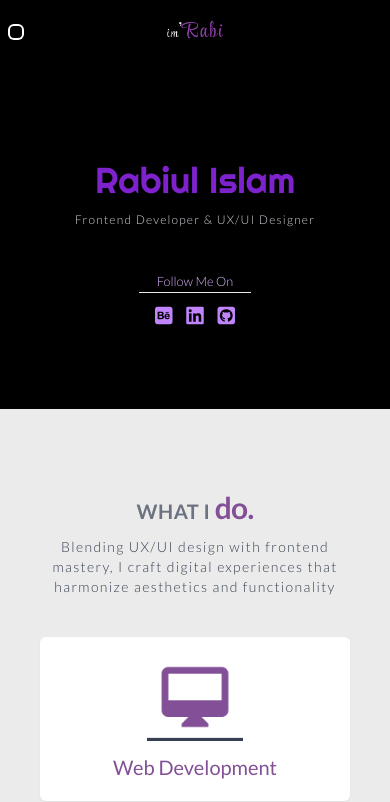
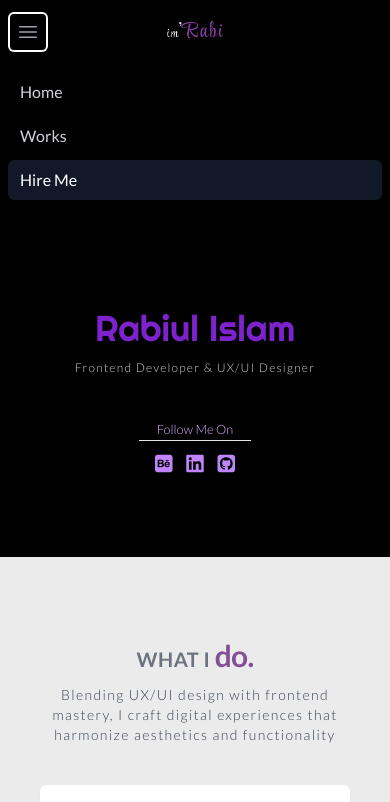
Before and after one commit to Rabi-Mezan/imRabi, a plain HTML site: page Index.html in a window 390 px wide. Both pictures are taken after a click on the button "Open main menu". Shown: the top 802 px of the page. Drawn offline with nearby package versions, Linux system fonts and the light colour scheme.

Commit message:
mobile menu added

```diff
--- a/Index.html
+++ b/Index.html
@@ -33,11 +33,15 @@
     </style>
 
 
+
+
+
 </head>
 
 
 
 <body style="font-family: lato; background-color: #EBEBEB; overscroll-behavior-x: none;">
+
 
     <section class="nav sticky top-0 scr">
         <nav class="bg-black">
@@ -45,27 +49,18 @@
                 <div class="relative flex h-16 items-center justify-between">
                     <div class="absolute inset-y-0 left-0 flex items-center sm:hidden">
                         <!-- Mobile menu button-->
-                        <button type="button"
+                        <button id="mobile-menu-btn" type="button"
                             class="relative inline-flex items-center justify-center rounded-md p-2 text-gray-400 hover:bg-gray-700 hover:text-white focus:outline-none focus:ring-2 focus:ring-inset focus:ring-white"
                             aria-controls="mobile-menu" aria-expanded="false">
                             <span class="absolute -inset-0.5"></span>
                             <span class="sr-only">Open main menu</span>
-                            <!--
-                      Icon when menu is closed.
-
-                      Menu open: "hidden", Menu closed: "block"
-                    -->
-                            <svg class="
-                           hidden block h-6 w-6" fill="none" viewBox="0 0 24 24" stroke-width="1.5"
+                            <!-- Icon when menu is closed -->
+                            <svg class="block h-6 w-6" fill="none" viewBox="0 0 24 24" stroke-width="1.5"
                                 stroke="currentColor" aria-hidden="true">
                                 <path stroke-linecap="round" stroke-linejoin="round"
                                     d="M3.75 6.75h16.5M3.75 12h16.5m-16.5 5.25h16.5" />
                             </svg>
-                            <!--
-                      Icon when menu is open.
-
-                      Menu open: "block", Menu closed: "hidden"
-                    -->
+                            <!-- Icon when menu is open -->
                             <svg class="hidden h-6 w-6" fill="none" viewBox="0 0 24 24" stroke-width="1.5"
                                 stroke="currentColor" aria-hidden="true">
                                 <path stroke-linecap="round" stroke-linejoin="round" d="M6 18L18 6M6 6l12 12" />
@@ -76,18 +71,14 @@
                         <div class="flex flex-shrink-0 items-center">
                             <a href="#">
                                 <img class="h-8 w-auto" src="/Assests/logo2.png" alt="Your Company">
-
                             </a>
-
                         </div>
-
                     </div>
                     <div
                         class="absolute inset-y-0 right-0 flex items-center pr-2 sm:static sm:inset-auto sm:ml-6 sm:pr-0">
                         <div class="hidden sm:ml-6 sm:block" style="font-family: lato;letter-spacing: 2px;">
                             <div class="flex space-x-4">
                                 <!-- Current: "bg-gray-900 text-white", Default: "text-gray-300 hover:bg-gray-700 hover:text-white" -->
-
                                 <a href="#services"
                                     class="text-gray-300 hover:underline hover:hover:decoration-solid hover:text-white  px-3 py-2 text-sm font-medium">services.</a>
                                 <a href="#works"
@@ -99,21 +90,19 @@
                                 </a>
                             </div>
                         </div>
-
                     </div>
                 </div>
             </div>
 
             <!-- Mobile menu, show/hide based on menu state. -->
-            <div class="hidden" id="mobile-menu">
+            <div class="hidden sm:hidden" id="mobile-menu">
                 <div class="space-y-1 px-2 pb-3 pt-2">
                     <!-- Current: "bg-gray-900 text-white", Default: "text-gray-300 hover:bg-gray-700 hover:text-white" -->
-
-                    <a href="#"
+                    <a href="#home"
                         class="text-gray-300 hover:bg-gray-700 hover:text-white block rounded-md px-3 py-2 text-base font-medium">Home</a>
-                    <a href="#"
+                    <a href="#works"
                         class="text-gray-300 hover:bg-gray-700 hover:text-white block rounded-md px-3 py-2 text-base font-medium">Works</a>
-                    <a href="#" class="bg-gray-900 text-white block rounded-md px-3 py-2 text-base font-medium"
+                    <a href="#contact" class="bg-gray-900 text-white block rounded-md px-3 py-2 text-base font-medium"
                         aria-current="page">Hire Me</a>
                 </div>
             </div>
@@ -159,6 +148,33 @@
 
 
     <!-- banner end -->
+    <!---------------------- about me start ------------------>
+    <!--
+    <section class="about-me lg:mt-40 mt-20 mb-30 w-3/4 mx-auto">
+        <h2 class="lg:text-2xl text-xl font-semibold text-gray-500 text-center tracking-wide">ABOUT <span
+                class="lg:text-4xl text-3xl font-bold tracking-tight" style="color: #834f96;">me.</span></h2>
+
+        <div class="info grid lg:grid-cols-2 lg:my-20">
+            <div class="text-info">
+                <p class="lg:w-full  text-sm text-gray-700 text-left tracking-widest font-extralight mt-3 mx-auto">
+
+                    Hello, I'm Rabiul Islam, a Frontend Developer and a UX/UI Designer hailing from Dhaka, Bangladesh.
+                    <br>
+                    <br>
+                    I'm also a seasoned WordPress Designer. My passion lies in utilizing my skills to create
+                    visually stunning solutions that captivate audiences. This website is a showcase of my creative
+                    journey. Thanks for dropping by!"
+                </p>
+            </div>
+
+        </div>
+
+    </section> -->
+
+
+
+
+
 
     <!-------------------- what I do start//services ---------------->
 
@@ -341,6 +357,19 @@
 
 
 
+
+
+    <!-- js code for mobile menu toogle-->
+    <script>
+
+        document.querySelector('#mobile-menu-btn').addEventListener('click', function () {
+            document.querySelector('#mobile-menu').classList.toggle('hidden');
+        });
+
+
+    </script>
+
+
 </body>
 
 
```
